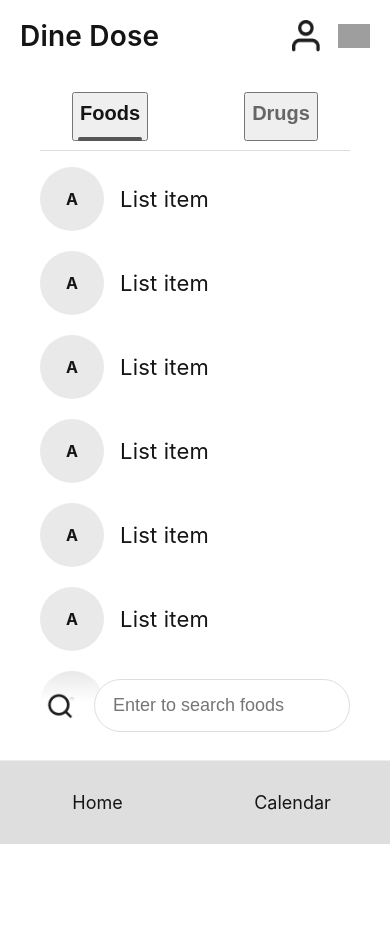
After one commit to Thresh514/DineDose, a Flask app: page /patient/food in a window 390 px wide. The commit adds this page. Run offline with Flask 3, Linux system fonts and the light colour scheme; parts of the project's set-up code (start-up, migrations or seed data) failed here and were passed over; grey boxes are pictures that could not be loaded.

Commit message:
Add patient feature routes, update patient home and navigation, and include CSS for mobile layout

```diff
--- a/app.py
+++ b/app.py
@@ -64,15 +64,23 @@ def doctor():
 def patient():
     return patient_home.patient_home()
 
+# ---- Patient feature placeholder routes ----
+@app.route('/patient/reminder', methods=['GET'])
+def patient_reminder_page():
+    return "Patient Reminder: Coming soon."
 
-from flask import request, jsonify
+@app.route('/patient/food', methods=['GET'])
+def patient_food_category_page():
+    from flask import render_template
+    return render_template('patient_food_category_page.html')
 
-@app.route('/get_plan_by_id', methods=['GET'])
-def get_plan_by_id_controller():
-    plan_id = request.args.get('plan_id') #从args里面获取变量
-    #localhost:5000/get_plan_by_id?plan_id=1
-    plan = plan_repo.get_plan_by_id(plan_id)
-    return jsonify(plan), 200
+@app.route('/patient/plan', methods=['GET'])
+def patient_plan_page():
+    return "Patient Plan: Coming soon."
+
+@app.route('/patient/calendar', methods=['GET'])
+def patient_calendar_page():
+    return "Patient Calendar: Coming soon."
 
 if __name__ == '__main__':
     app.run(port=5000, host='0.0.0.0', debug=True)
--- a/pagelogic/login.py
+++ b/pagelogic/login.py
@@ -109,7 +109,7 @@ def oauth_authorize():
 
 def redirect_by_role(role):
     if role == 'doctor':
-        return doctor_home.doctor_home()
+        return redirect(url_for('doctor'))
     elif role == 'patient':
-        return patient_home.patient_home()
+        return redirect(url_for('patient'))
     return redirect(url_for('index_page'))
--- /dev/null
+++ b/static/patient.css
@@ -0,0 +1,292 @@
+/* Patient mobile layout */
+:root{
+  --bg:#ffffff;
+  --text:#151515;
+  --muted:#dddddd;
+  --muted-2:#e9e9e9;
+  --nav-bg:#dedede;
+  --active:#cfcfcf;
+  --header-h:72px;
+  --nav-h:84px;
+  --side:20px;
+}
+
+*,
+*::before,
+*::after{box-sizing:border-box}
+
+html,body{
+  margin:0;
+  padding:0;
+  background:var(--bg);
+  color:var(--text);
+  font-family:-apple-system,BlinkMacSystemFont,"Segoe UI",Roboto,"Helvetica Neue",Arial,"PingFang SC","Noto Sans CJK SC","Hiragino Sans GB","Microsoft YaHei",sans-serif;
+  -webkit-font-smoothing:antialiased;
+  -moz-osx-font-smoothing:grayscale;
+}
+
+.sr-only{
+  position:absolute;
+  width:1px;
+  height:1px;
+  padding:0;
+  margin:-1px;
+  overflow:hidden;
+  clip:rect(0,0,0,0);
+  border:0;
+}
+
+.mobile-page{
+  min-height:100svh;
+  padding-bottom:calc(var(--nav-h) + max(env(safe-area-inset-bottom,0px), 12px));
+}
+
+/* Header */
+.app-header{
+  height:var(--header-h);
+  display:flex;
+  align-items:center;
+  justify-content:space-between;
+  padding:0 var(--side);
+}
+.brand{
+  font-size:28px;
+  font-weight:600;
+  letter-spacing:0.2px;
+}
+.header-actions{
+  display:flex;
+  align-items:center;
+  gap:16px;
+  height:32px;
+}
+.header-actions .icon{
+  width:32px;
+  height:32px;
+  object-fit:contain;
+  display:block;
+}
+
+/* Main */
+.app-main{
+  padding:8px var(--side) 24px;
+}
+.cta-circle{
+  display:grid;
+  place-items:center;
+  width:min(62vw, 360px);
+  height:min(62vw, 360px);
+  margin:24px auto;
+  background:var(--muted);
+  border-radius:50%;
+  text-decoration:none;
+}
+.cta-circle--secondary{
+  background:var(--muted);
+}
+.circle-icon{
+  width:40%;
+  max-width:140px;
+  height:auto;
+  user-select:none;
+  pointer-events:none;
+}
+
+/* Dotted progress (middle dashed line look with rounded pills) */
+.dotted-progress{
+  list-style:none;
+  display:flex;
+  gap:16px;
+  padding:0;
+  margin:28px auto 24px;
+  width:min(92%, 560px);
+  justify-content:space-between;
+}
+.dotted-progress li{
+  flex:1;
+  height:14px;
+  background:var(--muted-2);
+  border-radius:999px;
+}
+.dotted-progress li:first-child,
+.dotted-progress li:last-child{
+  flex:0 0 36px; /* 两端更短，贴近设计感 */
+}
+
+/* Bottom Navbar */
+.bottom-nav{
+  position:fixed;
+  left:0;
+  right:0;
+  bottom:0;
+  height:var(--nav-h);
+  background:var(--nav-bg);
+  display:grid;
+  grid-template-columns:1fr 1fr;
+  border-top:1px solid #eee;
+  padding-bottom:max(env(safe-area-inset-bottom,0px), 0px);
+  z-index:10;
+}
+.bottom-nav .nav-item{
+  display:flex;
+  align-items:center;
+  justify-content:center;
+  text-decoration:none;
+  color:var(--text);
+  font-size:18px;
+}
+.bottom-nav .nav-item.active{
+  background:var(--active);
+  font-weight:600;
+}
+
+/* Small devices fine-tune */
+@media (max-width:360px){
+  .brand{font-size:24px}
+  .dotted-progress{gap:12px}
+  .dotted-progress li{height:12px}
+}
+
+
+/* =========================================================
+   Patient Food Category Page (patient_food_category_page.html) 专用
+   采用 .pfc-* 前缀避免影响其它页面
+   ========================================================= */
+
+/* 顶部 Tabs */
+.pfc-tabs{
+  position:relative;
+  display:flex;
+  justify-content:space-around;
+  align-items:center;
+  gap:32px;
+  padding:12px var(--side) 10px;
+  margin:0 0 8px;
+}
+.pfc-tabs::after{
+  content:"";
+  position:absolute;
+  left:var(--side);
+  right:var(--side);
+  bottom:0;
+  height:1px;
+  background:var(--muted);
+}
+.pfc-tab{
+  position:relative;
+  padding:8px 6px 14px;
+  font-size:20px;
+  font-weight:600;
+  color:#666;
+  user-select:none;
+}
+.pfc-tab.is-active{
+  color:var(--text);
+}
+.pfc-tab.is-active::after{
+  content:"";
+  position:absolute;
+  left:50%;
+  transform:translateX(-50%);
+  bottom:-2px;
+  width:64px;
+  height:4px;
+  background:#555;
+  border-radius:999px;
+}
+
+/* 列表 */
+.pfc-list{
+  list-style:none;
+  margin:0;
+  padding:8px var(--side) 16px;
+  display:flex;
+  flex-direction:column;
+  gap:20px;
+}
+.pfc-item{
+  display:flex;
+  align-items:center;
+  gap:16px;
+}
+.pfc-avatar{
+  width:64px;
+  height:64px;
+  border-radius:50%;
+  background:var(--muted-2);
+  display:grid;
+  place-items:center;
+  color:var(--text);
+  font-weight:700;
+}
+.pfc-title{
+  font-size:22px;
+  letter-spacing:0.2px;
+}
+
+/* 底部搜索条（紧贴底部导航之上，保持可见） */
+.pfc-search{
+  position:sticky;
+  bottom:calc(var(--nav-h) + max(env(safe-area-inset-bottom,0px), 12px));
+  padding:8px var(--side) 16px;
+  background:linear-gradient(180deg, rgba(255,255,255,0) 0%, var(--bg) 40%, var(--bg) 100%);
+  z-index:5;
+  display:flex;
+  align-items:center;
+  gap:14px;
+}
+/* 放大镜装饰（左侧独立圆圈） */
+.pfc-search-leading{
+  position:relative;
+  width:40px;
+  height:40px;
+  display:grid;
+  place-items:center;
+}
+.pfc-search-leading::after{
+  content:none;
+}
+.pfc-search-leading img{
+  width:28px;
+  height:auto;
+  display:block;
+}
+/* 输入框容器 */
+.pfc-search-field{
+  flex:1;
+  display:flex;
+  align-items:center;
+  gap:10px;
+  padding:14px 16px;
+  border:1px solid var(--muted);
+  border-radius:999px;
+  background:#fff;
+}
+.pfc-search-input{
+  width:100%;
+  border:0;
+  outline:0;
+  background:transparent;
+  font-size:18px;
+  color:var(--text);
+}
+.pfc-search-clear{
+  width:28px;
+  height:28px;
+  border:0;
+  background:transparent;
+  border-radius:50%;
+  color:#666;
+  display:grid;
+  place-items:center;
+  cursor:pointer;
+}
+.pfc-search-clear:active{opacity:0.8}
+
+/* 小屏细节优化（本页面） */
+@media (max-width:360px){
+  .pfc-tab{font-size:18px}
+  .pfc-title{font-size:20px}
+  .pfc-avatar{width:56px;height:56px}
+  .pfc-search-field{padding:12px 14px}
+}
--- /dev/null
+++ b/templates/components/patient_navbar.html
@@ -0,0 +1,12 @@
+<nav class="bottom-nav" role="navigation" aria-label="主导航">
+    <a
+        href="{{ url_for('index_page') }}"
+        class="nav-item {% if request.endpoint == 'index_page' %}active{% endif %}"
+        aria-label="首页"
+    >Home</a>
+    <a
+        href="{{ url_for('patient_calendar_page') }}"
+        class="nav-item {% if request.endpoint == 'patient_calendar_page' %}active{% endif %}"
+        aria-label="日历"
+    >Calendar</a>
+</nav>
--- /dev/null
+++ b/templates/patient_food_category_page.html
@@ -0,0 +1,107 @@
+<!DOCTYPE html>
+<html lang="zh-CN">
+<head>
+    <meta charset="UTF-8">
+    <meta name="viewport" content="width=device-width, initial-scale=1.0, viewport-fit=cover">
+    <title>Choose Foods</title>
+    <link rel="stylesheet" href="{{ url_for('static', filename='patient.css') }}">
+</head>
+<body class="mobile-page">
+    <header class="app-header">
+        <div class="brand">Dine Dose</div>
+        <div class="header-actions">
+            <img class="icon" src="{{ url_for('static', filename='public/Icon.png') }}" alt="">
+            <img class="icon" src="{{ url_for('static', filename='public/Icon (1).png') }}" alt="我的">
+        </div>
+    </header>
+
+    <main class="app-main" role="main">
+        <!-- Tabs -->
+        <div class="pfc-tabs" role="tablist" aria-label="类别切换">
+            <button class="pfc-tab is-active" role="tab" aria-selected="true" aria-controls="pfc-panel-foods" id="pfc-tab-foods">Foods</button>
+            <button class="pfc-tab" role="tab" aria-selected="false" aria-controls="pfc-panel-drugs" id="pfc-tab-drugs">Drugs</button>
+        </div>
+
+        <!-- Foods panel -->
+        <section id="pfc-panel-foods" role="tabpanel" aria-labelledby="pfc-tab-foods">
+            <ul class="pfc-list">
+                <li class="pfc-item">
+                    <div class="pfc-avatar" aria-hidden="true">A</div>
+                    <div class="pfc-title">List item</div>
+                </li>
+                <li class="pfc-item">
+                    <div class="pfc-avatar" aria-hidden="true">A</div>
+                    <div class="pfc-title">List item</div>
+                </li>
+                <li class="pfc-item">
+                    <div class="pfc-avatar" aria-hidden="true">A</div>
+                    <div class="pfc-title">List item</div>
+                </li>
+                <li class="pfc-item">
+                    <div class="pfc-avatar" aria-hidden="true">A</div>
+                    <div class="pfc-title">List item</div>
+                </li>
+                <li class="pfc-item">
+                    <div class="pfc-avatar" aria-hidden="true">A</div>
+                    <div class="pfc-title">List item</div>
+                </li>
+                <li class="pfc-item">
+                    <div class="pfc-avatar" aria-hidden="true">A</div>
+                    <div class="pfc-title">List item</div>
+                </li>
+                <li class="pfc-item">
+                    <div class="pfc-avatar" aria-hidden="true">A</div>
+                    <div class="pfc-title">List item</div>
+                </li>
+
+            </ul>
+
+            <!-- Search -->
+            <div class="pfc-search">
+                <div class="pfc-search-leading" aria-hidden="true">
+                    <img src="{{ url_for('static', filename='public/Search.png') }}" alt="">
+                </div>
+                <label for="pfc-search-input" class="sr-only">Search Foods</label>
+                <div class="pfc-search-field">
+                    <input id="pfc-search-input" class="pfc-search-input" type="search" placeholder="Enter to search foods" />
+                </div>
+            </div>
+        </section>
+
+        <!-- Drugs panel: 仅做占位 -->
+        <section id="pfc-panel-drugs" role="tabpanel" aria-labelledby="pfc-tab-drugs" hidden>
+            <ul class="pfc-list">
+                <li class="pfc-item">
+                    <div class="pfc-avatar" aria-hidden="true">A</div>
+                    <div class="pfc-title">Drug item</div>
+                </li>
+            </ul>
+        </section>
+    </main>
+
+    {% include 'components/patient_navbar.html' %}
+
+    <script>
+        // 简单的 tab 切换（无依赖）
+        (function(){
+            const tabFoods = document.getElementById('pfc-tab-foods');
+            const tabDrugs = document.getElementById('pfc-tab-drugs');
+            const panelFoods = document.getElementById('pfc-panel-foods');
+            const panelDrugs = document.getElementById('pfc-panel-drugs');
+
+            function activate(tab){
+                const isFoods = tab === tabFoods;
+                tabFoods.classList.toggle('is-active', isFoods);
+                tabDrugs.classList.toggle('is-active', !isFoods);
+                tabFoods.setAttribute('aria-selected', String(isFoods));
+                tabDrugs.setAttribute('aria-selected', String(!isFoods));
+                panelFoods.hidden = !isFoods;
+                panelDrugs.hidden = isFoods;
+            }
+
+            tabFoods.addEventListener('click', () => activate(tabFoods));
+            tabDrugs.addEventListener('click', () => activate(tabDrugs));
+        })();
+    </script>
+</body>
+</html>
```
Also changed, not shown: requirements.txt (+8 -0 lines), script/drug.py (+14 -43 lines), templates/patient_home.html (+33 -8 lines), static/public/Eye.png (added), static/public/Icon.png (added), static/public/Plus.png (added), static/public/Search.png (added), static/public/message.png (added), 1 other file.
